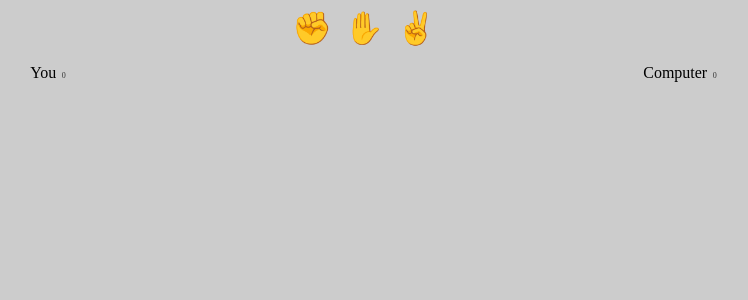
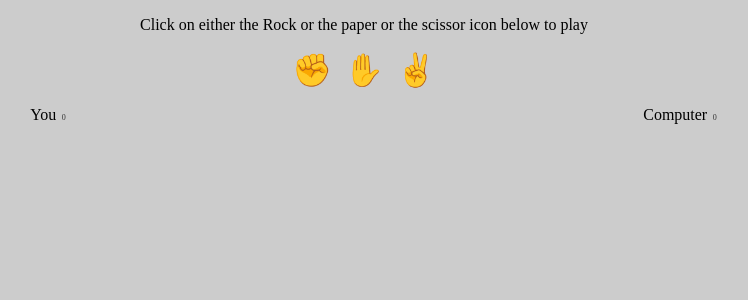
Before and after one commit to varungupta12/rock-paper-scissors, a PHP site: page /index.html in a window 1280 px wide. Shown: the top 300 px of the page, without its empty margins (276-1024 px from the left). Run offline with PHP 8.4, Linux system fonts and the light colour scheme.

Commit message:
2nd commit

```diff
--- a/index.html
+++ b/index.html
@@ -4,10 +4,11 @@
   <meta charset="UTF-8">
   <meta name="viewport" content="width=device-width, initial-scale=1.0">
   <meta http-equiv="X-UA-Compatible" content="ie=edge">
-  <title>Document</title>
+  <title>Rock Paper Scissors Game</title>
   <link rel="stylesheet" href="styles.css">
   <script src="script.js" defer></script>
 </head>
+<p class="note">Click on either the Rock or the paper or the scissor icon below to play</p>
 <body>
   <div class="selections">
     <button class="selection" data-selection="rock">✊</button>
--- a/styles.css
+++ b/styles.css
@@ -43,3 +43,8 @@ body {
   opacity: 1;
   font-size: 1.5rem;
 }
+
+.note {
+  display: flex;
+  justify-content: center;
+}
```
